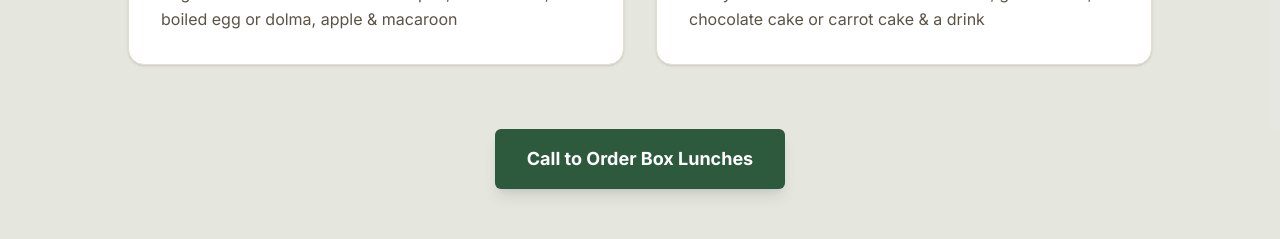
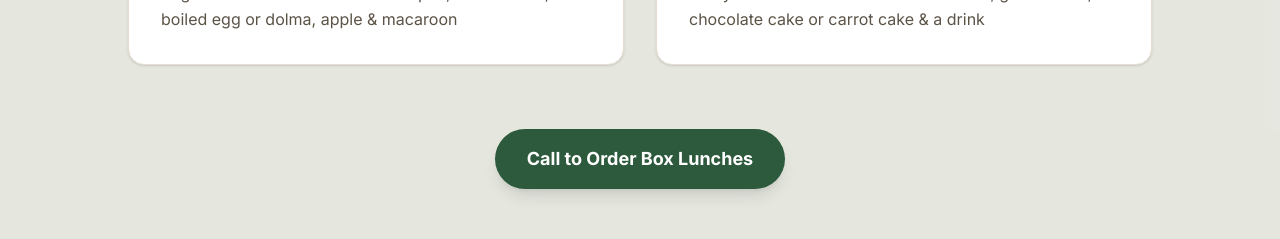
Before and after one commit to geesanchez/deli-website, a Next.js app: page / in a window 1280 px wide. Shown: the part 3680-3919 px from the top of the page. Built offline with nearby package versions, Linux system fonts and the light colour scheme; a web font is replaced by a local one.

Commit message:
Round CTA buttons in BoxLunches and GiftBaskets to match pill style

```diff
--- a/components/BoxLunches.tsx
+++ b/components/BoxLunches.tsx
@@ -46,7 +46,7 @@ export default function BoxLunches() {
         <div className="mt-16 text-center">
           <a
             href={`tel:${businessInfo.phone.replace(/[^0-9]/g, "")}`}
-            className="inline-block bg-deli-green text-white hover:bg-deli-green-light px-8 py-4 rounded-md font-bold text-lg shadow-lg hover:shadow-xl transition-all hover:-translate-y-1"
+            className="inline-block bg-deli-green text-white hover:bg-deli-green-light px-8 py-4 rounded-full font-bold text-lg shadow-lg hover:shadow-xl transition-all hover:-translate-y-1"
           >
             Call to Order Box Lunches
           </a>
--- a/components/GiftBaskets.tsx
+++ b/components/GiftBaskets.tsx
@@ -47,7 +47,7 @@ export default function GiftBaskets() {
         <div className="text-center">
           <a
             href={`tel:${businessInfo.phone.replace(/[^0-9]/g, "")}`}
-            className="inline-block bg-deli-gold text-deli-green-dark hover:bg-deli-gold-light px-8 py-4 rounded-md font-bold text-lg shadow-lg hover:shadow-xl transition-all hover:-translate-y-1"
+            className="inline-block bg-deli-gold text-deli-green-dark hover:bg-deli-gold-light px-8 py-4 rounded-full font-bold text-lg shadow-lg hover:shadow-xl transition-all hover:-translate-y-1"
           >
             Call to Order a Gift Basket
           </a>
```
